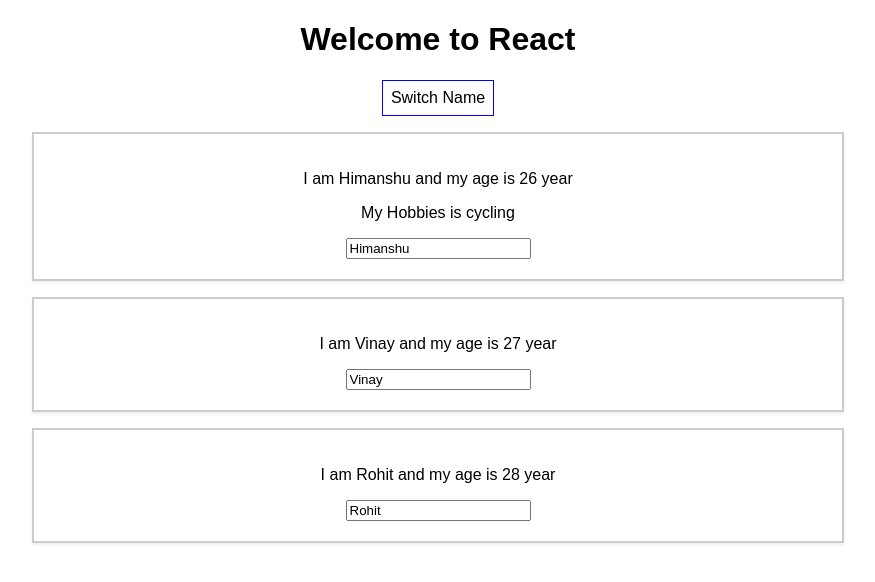
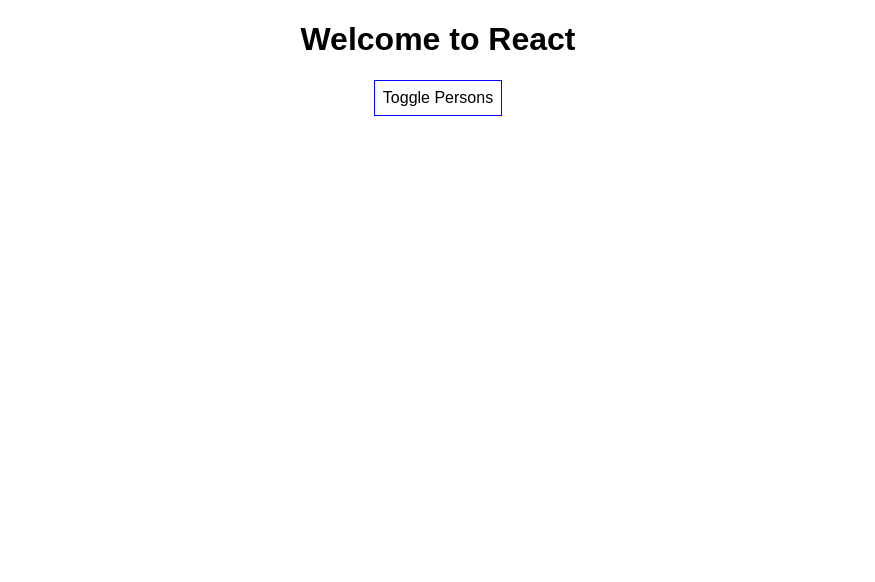
Before and after one commit to ecoworld007/react-complete-guide, a React (Create React App) app: page / in a window 1280 px wide. Shown: the top 582 px of the page, without its empty margins (202-1077 px from the left). Built offline with nearby package versions, Linux system fonts and the light colour scheme.

Commit message:
conditionally rendering the components

```diff
--- a/src/App.js
+++ b/src/App.js
@@ -27,9 +27,17 @@ class App extends Component {
       persons: [
         {name: 'Himanshu', age: 26},
         {name: event.target.value, age: 27},
-        {name: 'Rohit', age: 29}
-      ]
+        {name: 'Rohit', age: 29},
+      ],
+      showPersons: false,
     })
+  }
+
+  togglePersons = () => {
+    let doesShow = this.state.showPersons;
+    this.setState({
+      showPersons: !doesShow
+    });
   }
   render() {
     const style = {
@@ -42,7 +50,9 @@ class App extends Component {
     return (
       <div className="App">
           <h1>Welcome to React</h1>
-          <button style={style} onClick={this.switchNameHandler.bind(this, 'Himanshu Negi')}>Switch Name</button>
+          <button style={style} onClick={this.togglePersons}>Toggle Persons</button>
+          { this.state.showPersons ?
+            <div>
               <Person
                 name={this.state.persons[0].name}
                 age={this.state.persons[0].age}>
@@ -56,6 +66,8 @@ class App extends Component {
               <Person
                 name={this.state.persons[2].name}
                 age={this.state.persons[2].age}/>
+            </div> : null
+          }
       </div>
     );
     // return React.createElement('div', {className: 'App'}, React.createElement('h1', null, 'Welcome to React'));
```
Lines whose indentation alone changed are shown as unchanged.
